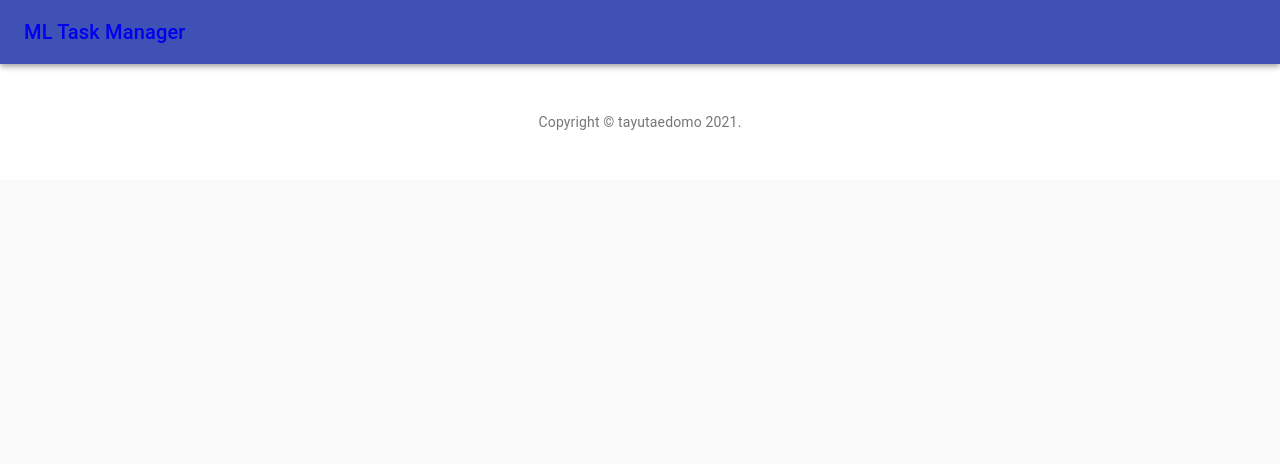
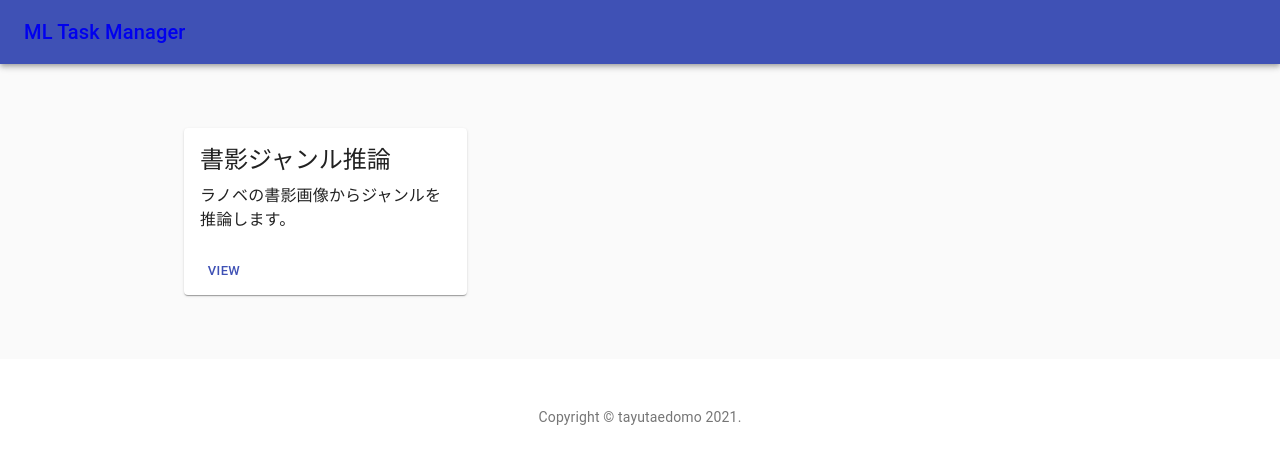
Before and after one commit to tayutaedomo/ml-tasks, a React (Create React App) app: page / in a window 1280 px wide. Shown: the top 464 px of the page. Built offline with nearby package versions, Linux system fonts and the light colour scheme.

Commit message:
add: HomeScreen component

```diff
--- a/src/components/App.js
+++ b/src/components/App.js
@@ -4,6 +4,7 @@ import { CssBaseline } from '@material-ui/core';
 
 import Header from './Header';
 import Footer from './Footer';
+import HomeScreen from './Home/HomeScreen';
 
 function App() {
   return (
@@ -13,7 +14,9 @@ function App() {
         <Header />
         <main>
           <Switch>
-            <Route exact path="/"></Route>
+            <Route exact path="/">
+              <HomeScreen />
+            </Route>
           </Switch>
         </main>
         <Footer />
--- /dev/null
+++ b/src/components/Home/HomeCard.js
@@ -0,0 +1,39 @@
+import React from 'react';
+import { Link } from 'react-router-dom';
+import { makeStyles } from '@material-ui/core/styles';
+import Card from '@material-ui/core/Card';
+import CardContent from '@material-ui/core/CardContent';
+import Typography from '@material-ui/core/Typography';
+import CardActions from '@material-ui/core/CardActions';
+import Button from '@material-ui/core/Button';
+
+const useStyles = makeStyles((theme) => ({
+  card: {
+    height: '100%',
+    display: 'flex',
+    flexDirection: 'column',
+  },
+  cardContent: {
+    flexGrow: 1,
+  },
+}));
+
+export default function HomeCard(props) {
+  const classes = useStyles();
+
+  return (
+    <Card className={classes.card}>
+      <CardContent className={classes.cardContent}>
+        <Typography gutterBottom variant="h5" component="h2">
+          {props.headline}
+        </Typography>
+        <Typography>{props.content}</Typography>
+      </CardContent>
+      <CardActions>
+        <Button size="small" color="primary" component={Link} to={props.to}>
+          View
+        </Button>
+      </CardActions>
+    </Card>
+  );
+}
--- /dev/null
+++ b/src/components/Home/HomeScreen.js
@@ -0,0 +1,50 @@
+import React from 'react';
+import { makeStyles } from '@material-ui/core/styles';
+import Grid from '@material-ui/core/Grid';
+import Typography from '@material-ui/core/Typography';
+import Container from '@material-ui/core/Container';
+
+import HomeCard from './HomeCard';
+
+const useStyles = makeStyles((theme) => ({
+  heroContent: {
+    backgroundColor: theme.palette.background.paper,
+    padding: theme.spacing(8, 0, 6),
+  },
+  cardGrid: {
+    paddingTop: theme.spacing(8),
+    paddingBottom: theme.spacing(8),
+  },
+}));
+
+export default function Home() {
+  const classes = useStyles();
+
+  return (
+    <React.Fragment>
+      {/* <div className={classes.heroContent}>
+        <Container maxWidth="sm">
+          <Typography
+            component="h1"
+            variant="h2"
+            align="center"
+            color="textPrimary"
+            gutterBottom
+          >
+          </Typography>
+        </Container>
+      </div> */}
+      <Container className={classes.cardGrid} maxWidth="md">
+        <Grid container spacing={4}>
+          <Grid item xs={12} sm={6} md={4}>
+            <HomeCard
+              headline={'書影ジャンル推論'}
+              content={'ラノベの書影画像からジャンルを推論します。'}
+              to={'/novel_category'}
+            />
+          </Grid>
+        </Grid>
+      </Container>
+    </React.Fragment>
+  );
+}
```
